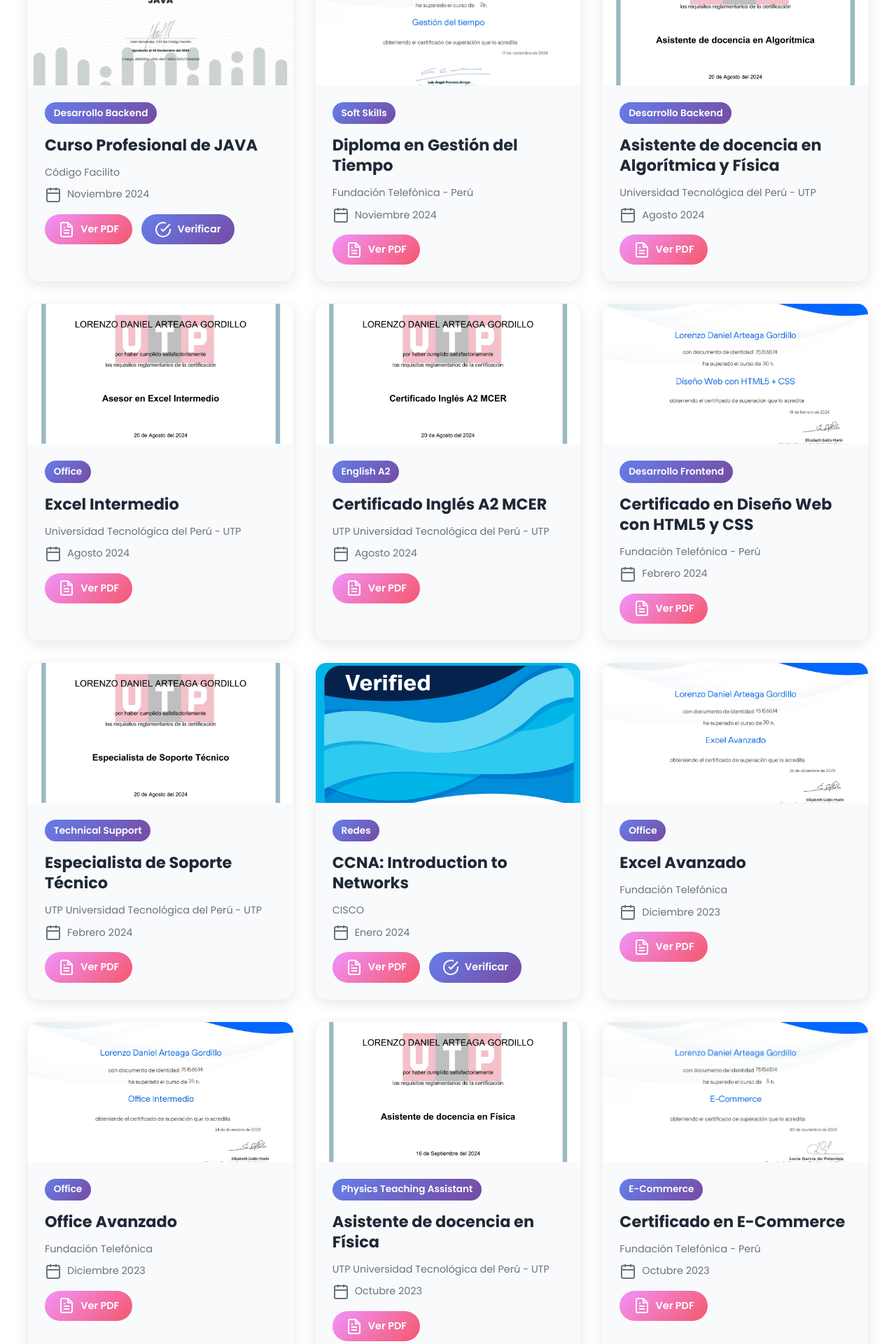
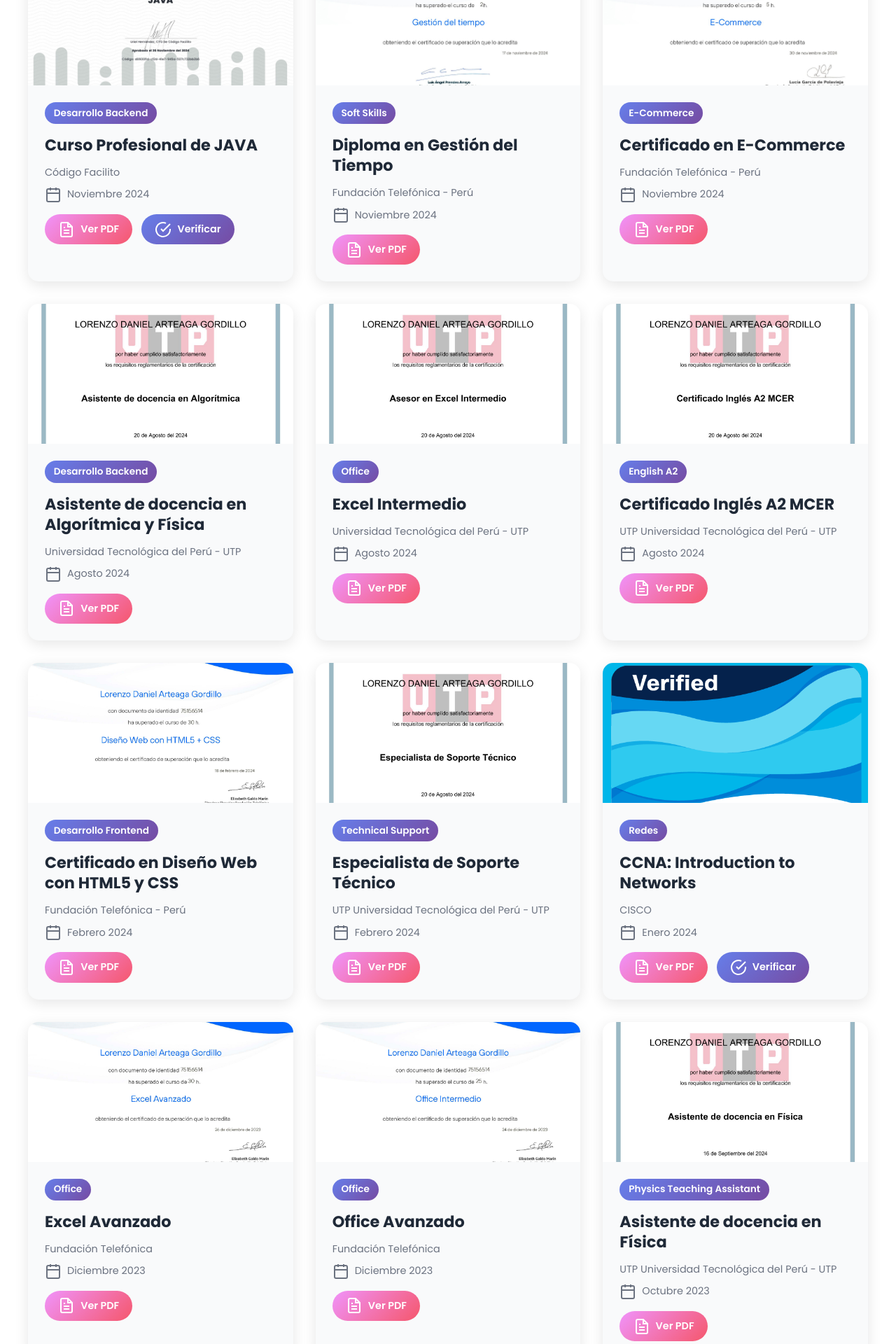
Before and after one commit to TheDanilore/portfolio-danilore, a Vue app in the folder frontend/: page /certificaciones in a window 1280 px wide. Shown: the part 9900-11820 px from the top of the page at 70% size. Built offline with nearby package versions, Linux system fonts and the light colour scheme.

Commit message:
Correcion de pagina de certificaciones

```diff
--- a/frontend/src/views/CertificacionesView.vue
+++ b/frontend/src/views/CertificacionesView.vue
@@ -969,13 +969,13 @@
         id: 69,
         title: 'Certificado en E-Commerce',
         institution: 'Fundación Telefónica - Perú',
-        date: 'Octubre 2023',
+        date: 'Noviembre 2024',
         category: 'e-commerce',
         categoryLabel: 'E-Commerce',
         description: 'Certificado en E-Commerce, otorgado por la Fundación Telefónica - Perú. Esta certificación avala mis conocimientos y habilidades en la gestión de negocios en línea.',
         image: '/assets/docs/certificates/fundacion-telefonica/FT PE - Certificado - E-Commerce .jpg',
         pdf: '/assets/docs/certificates/fundacion-telefonica/FT PE - Certificado - E-Commerce .pdf',
-        credentialId: 'SIST001-0585-2023',
+        credentialId: 'c9c248fa-c543-4d74-9fcb-4f93f74df0a0',
         type: 'course'
     }
 ]
```
